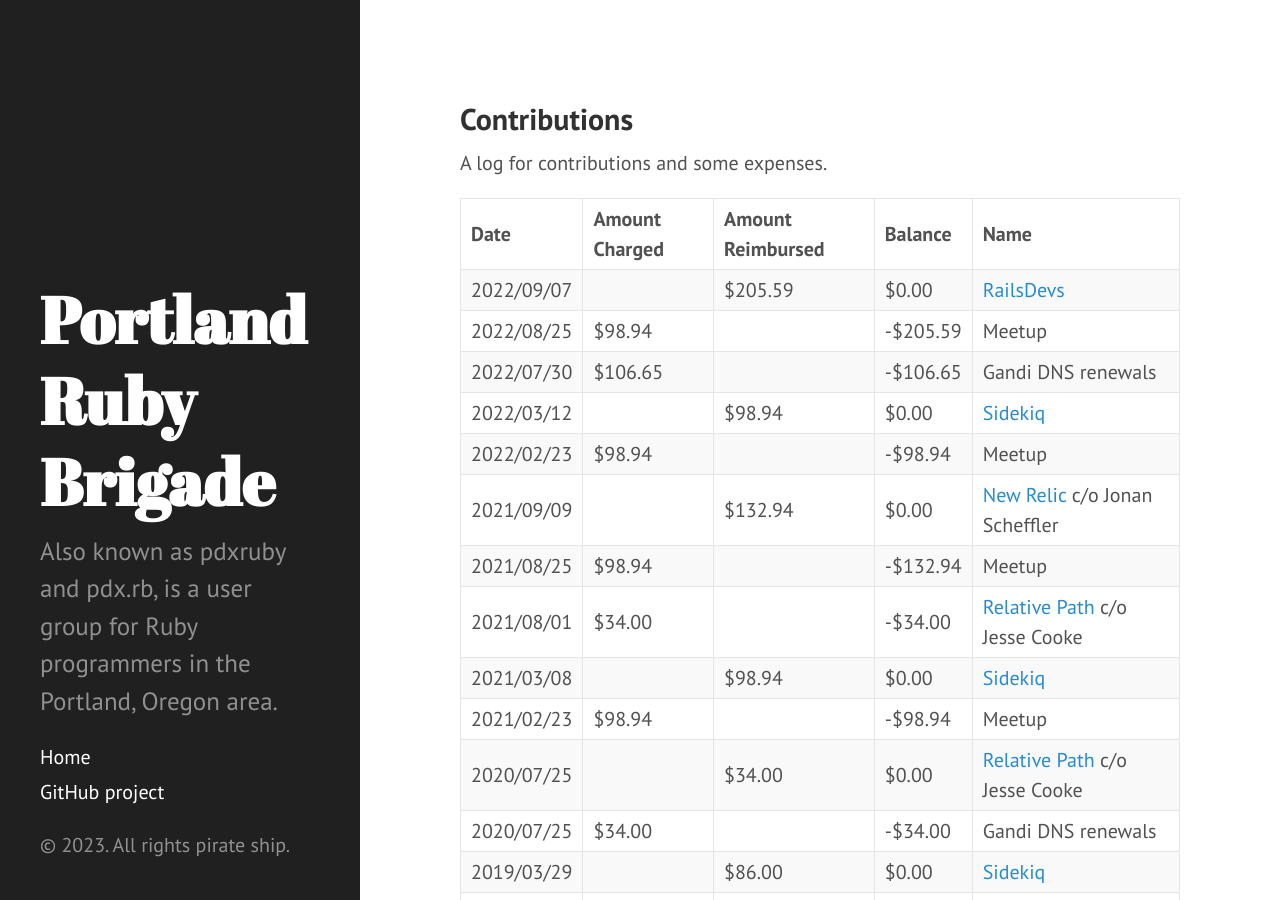
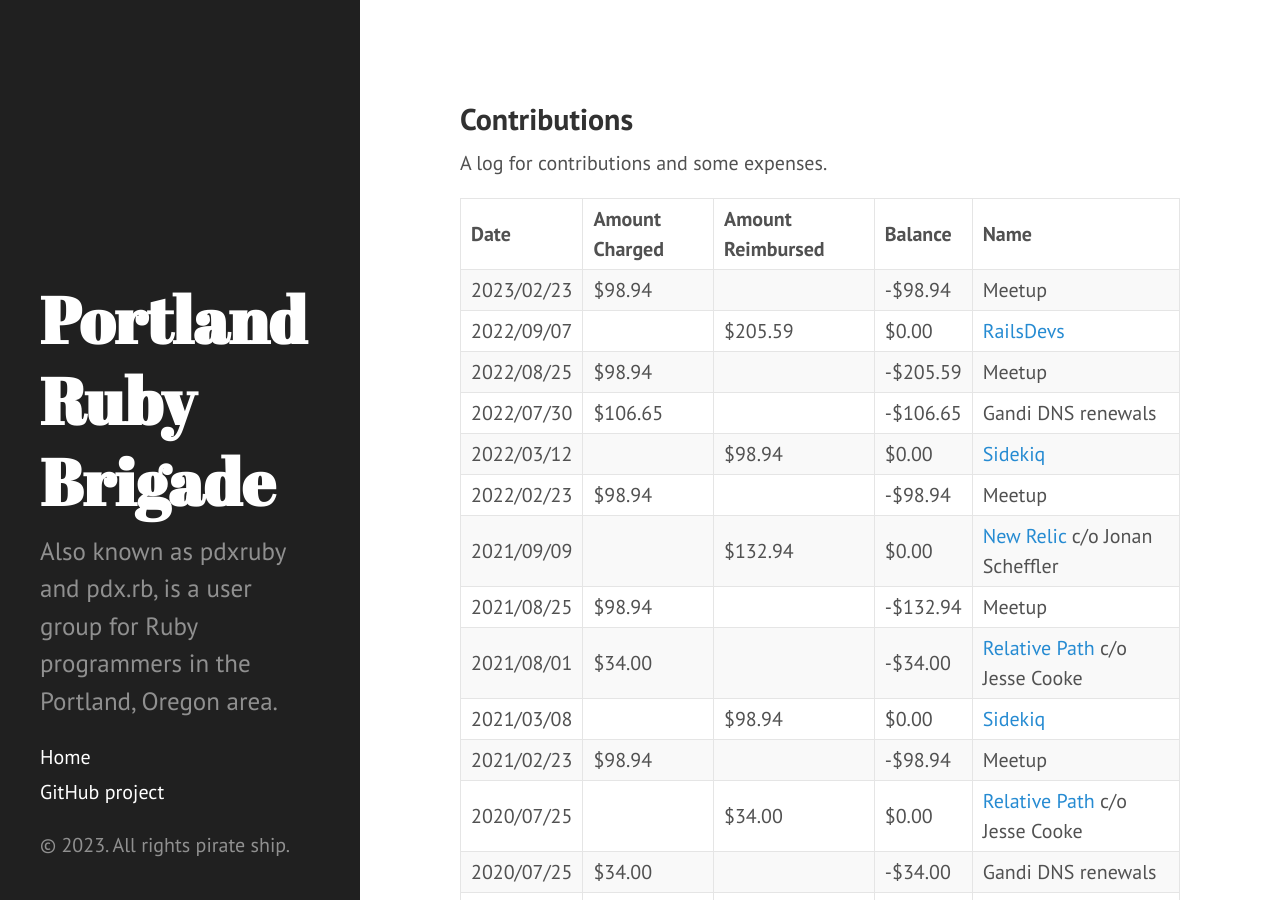
Before and after one commit to pdxruby/pdxruby.github.io, a Jekyll site: the page built from contributions.md, in a window 1280 px wide and 900 px high. Built offline with Jekyll 4.4.1, drawn with Linux system fonts in a browser that asks for light colours.

Commit message:
Add Feb 2023 Meetup fees

```diff
--- a/contributions.md
+++ b/contributions.md
@@ -9,6 +9,7 @@ A log for contributions and some expenses.
 
 | Date       | Amount Charged | Amount Reimbursed | Balance  | Name                                                      |
 | :--------- | :------------- | :---------------- | :------- | :-------------------------------------------------------- |
+| 2023/02/23 | $98.94         |                   | -$98.94  | Meetup                                                    |
 | 2022/09/07 |                | $205.59           | $0.00    | [RailsDevs](https://railsdevs.com/)                       |
 | 2022/08/25 | $98.94         |                   | -$205.59 | Meetup                                                    |
 | 2022/07/30 | $106.65        |                   | -$106.65 | Gandi DNS renewals                                        |
```
